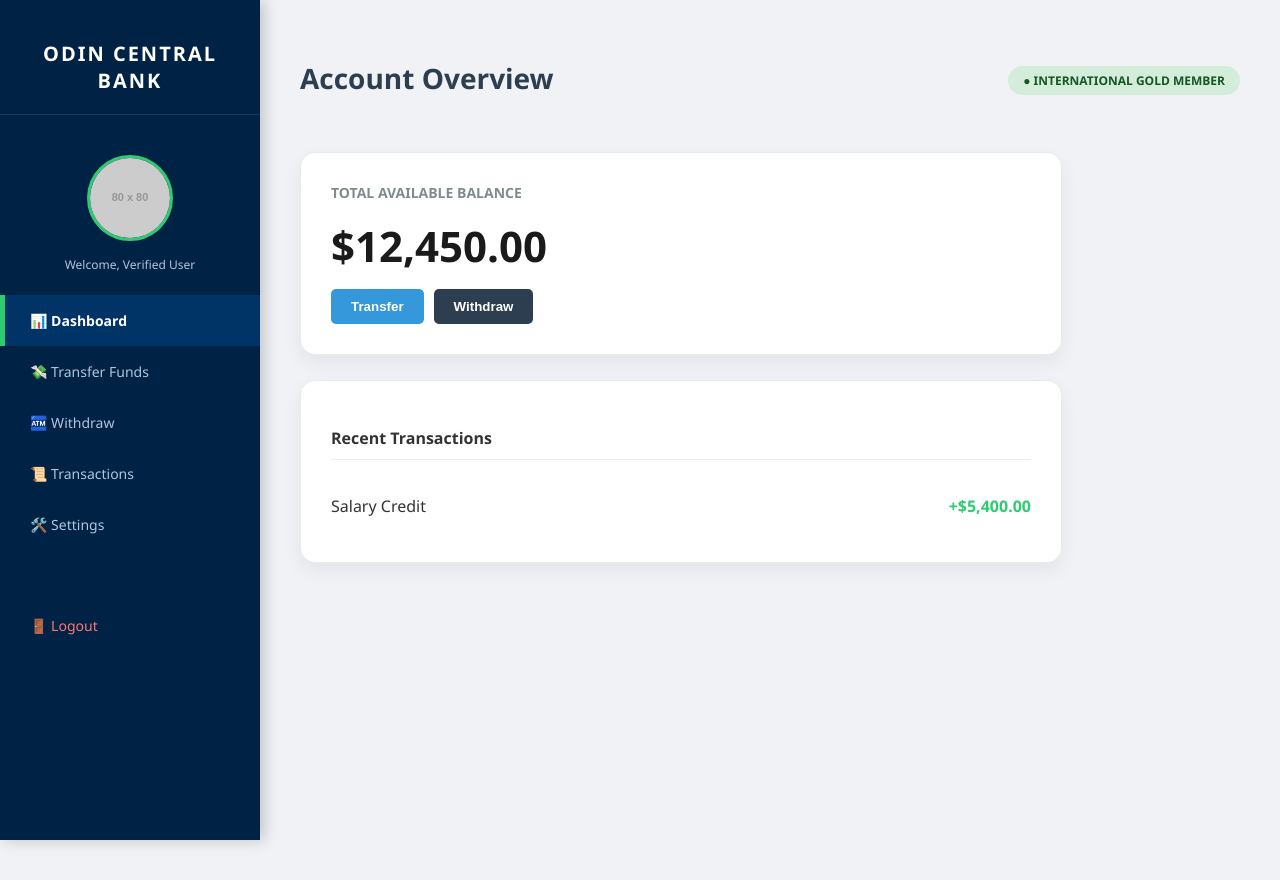
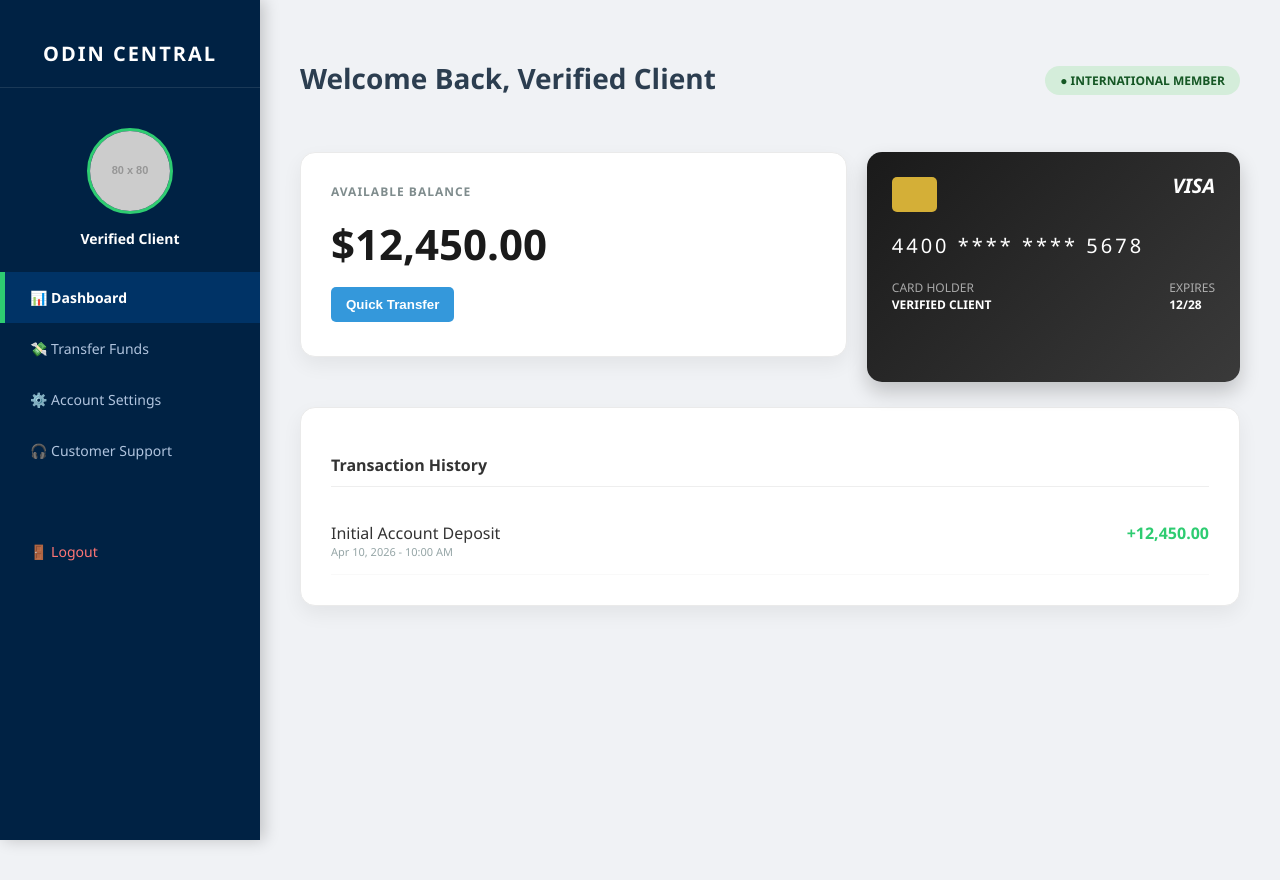
Before and after one commit to samuelakogun1-ops/ODINCORE, a plain HTML site: page dashboard.html in a window 1280 px wide. Drawn offline with Linux system fonts and the light colour scheme; placeholder pictures from the web are drawn by us.

Commit message:
Update dashboard.html

```diff
--- a/dashboard.html
+++ b/dashboard.html
@@ -3,22 +3,57 @@
 <head>
     <meta charset="UTF-8">
     <meta name="viewport" content="width=device-width, initial-scale=1.0">
-    <title>Online Banking | Secure Dashboard</title>
+    <title>Secure Banking | Odin Central Bank</title>
     <link rel="stylesheet" href="style.css">
+    <style>
+        /* Mobile-friendly and UI adjustments */
+        .card-gradient {
+            background: linear-gradient(135deg, #1a1a1a 0%, #3a3a3a 100%);
+            color: white;
+            padding: 25px;
+            border-radius: 15px;
+            position: relative;
+            box-shadow: 0 10px 20px rgba(0,0,0,0.2);
+            min-height: 180px;
+        }
+        .chip {
+            width: 45px;
+            height: 35px;
+            background: #d4af37;
+            border-radius: 5px;
+            margin-bottom: 20px;
+        }
+        .section-panel {
+            background: white;
+            padding: 30px;
+            border-radius: 15px;
+            margin-top: 20px;
+            display: none;
+            box-shadow: 0 4px 15px rgba(0,0,0,0.05);
+        }
+        .input-box {
+            width: 100%;
+            padding: 12px;
+            margin: 10px 0;
+            border: 1px solid #ddd;
+            border-radius: 5px;
+        }
+    </style>
 </head>
 <body>
     <div class="sidebar">
-        <div class="logo">ODIN CENTRAL BANK</div>
+        <div class="logo">ODIN CENTRAL</div>
+
         <div style="text-align: center; padding: 10px;">
-            <img id="userPhoto" src="https://via.placeholder.com/80" style="width: 80px; height: 80px; border-radius: 50%; border: 3px solid #2ecc71; object-fit: cover;">
-            <p style="font-size: 12px; color: #b0c4de; margin-top: 10px;">Welcome, Verified User</p>
+            <img id="uPhoto" src="https://via.placeholder.com/80" style="width: 80px; height: 80px; border-radius: 50%; border: 3px solid #2ecc71; object-fit: cover;">
+            <p id="uNameSide" style="font-size: 14px; color: white; margin-top: 10px; font-weight: bold;">Verified Client</p>
         </div>
+
         <nav>
-            <a href="dashboard.html" class="nav-link active">📊 Dashboard</a>
-            <a href="#" class="nav-link" onclick="openModal('transferModal')">💸 Transfer Funds</a>
-            <a href="#" class="nav-link" onclick="openModal('withdrawModal')">🏧 Withdraw</a>
-            <a href="#" class="nav-link">📜 Transactions</a>
-            <a href="#" class="nav-link">🛠️ Settings</a>
+            <a href="#" class="nav-link active" onclick="showView('home')">📊 Dashboard</a>
+            <a href="#" class="nav-link" onclick="showView('transfer')">💸 Transfer Funds</a>
+            <a href="#" class="nav-link" onclick="showView('settings')">⚙️ Account Settings</a>
+            <a href="#" class="nav-link" onclick="showView('support')">🎧 Customer Support</a>
             <div style="margin-top: 50px;">
                 <a href="index.html" class="nav-link" style="color: #ff7675;">🚪 Logout</a>
             </div>
@@ -26,49 +61,135 @@
     </div>
 
     <div class="main-content">
-        <div style="display: flex; justify-content: space-between; align-items: center; margin-bottom: 30px;">
-            <h1>Account Overview</h1>
-            <span class="status-badge">● International Gold Member</span>
-        </div>
+        <div id="homeView">
+            <div style="display: flex; justify-content: space-between; align-items: center; margin-bottom: 30px;">
+                <h1>Welcome Back, <span id="uNameTop">Client</span></h1>
+                <span class="status-badge">● International Member</span>
+            </div>
 
-        <div class="balance-card">
-            <h3 style="color: #7f8c8d; font-size: 14px; margin: 0;">TOTAL AVAILABLE BALANCE</h3>
-            <div class="balance-amount" id="displayBalance">$12,450.00</div>
-            <div style="display: flex; gap: 10px; margin-top: 15px;">
-                <button onclick="openModal('transferModal')" style="background: #3498db; color: white; border: none; padding: 10px 20px; border-radius: 5px; cursor: pointer; font-weight: bold;">Transfer</button>
-                <button onclick="openModal('withdrawModal')" style="background: #2c3e50; color: white; border: none; padding: 10px 20px; border-radius: 5px; cursor: pointer; font-weight: bold;">Withdraw</button>
+            <div style="display: flex; gap: 20px; flex-wrap: wrap;">
+                <div class="balance-card" style="flex: 1.5; min-width: 300px;">
+                    <h3 style="color: #7f8c8d; font-size: 12px; margin: 0; letter-spacing: 1px;">AVAILABLE BALANCE</h3>
+                    <div class="balance-amount" id="displayBalance">$0.00</div>
+                    <div style="display: flex; gap: 10px;">
+                        <button onclick="showView('transfer')" style="background: #3498db; color: white; border: none; padding: 10px 15px; border-radius: 5px; cursor: pointer; font-weight: bold;">Quick Transfer</button>
+                    </div>
+                </div>
+
+                <div class="card-gradient" style="flex: 1; min-width: 300px;">
+                    <div class="chip"></div>
+                    <div id="uCardDisplay" style="font-size: 20px; letter-spacing: 3px; margin-bottom: 20px;">**** **** **** ****</div>
+                    <div style="display: flex; justify-content: space-between; font-size: 12px;">
+                        <div>
+                            <p style="margin:0; opacity:0.6;">CARD HOLDER</p>
+                            <p id="uNameCard" style="margin:0; font-weight:bold; text-transform:uppercase;">CLIENT NAME</p>
+                        </div>
+                        <div>
+                            <p style="margin:0; opacity:0.6;">EXPIRES</p>
+                            <p style="margin:0; font-weight:bold;">12/28</p>
+                        </div>
+                    </div>
+                    <div style="position: absolute; top: 20px; right: 25px; font-weight: bold; font-style: italic; font-size: 20px;">VISA</div>
+                </div>
+            </div>
+
+            <div class="balance-card" style="margin-top: 25px; max-width: 100%;">
+                <h3 style="margin-bottom: 20px; border-bottom: 1px solid #eee; padding-bottom: 10px; font-size: 16px;">Transaction History</h3>
+                <div id="historyList">
+                    </div>
             </div>
         </div>
 
-        <div class="balance-card" style="margin-top: 25px;">
-            <h3 style="margin-bottom: 20px; border-bottom: 1px solid #eee; padding-bottom: 10px; font-size: 16px;">Recent Transactions</h3>
-            <div id="transactionList">
-                <div class="transaction-item"><span>Salary Credit</span><span class="text-green">+$5,400.00</span></div>
+        <div id="transferView" class="section-panel">
+            <h2>International Wire Transfer</h2>
+            <p style="color: #666; font-size: 14px;">Move funds securely to any bank worldwide.</p>
+            <input type="text" class="input-box" placeholder="Beneficiary Bank Name">
+            <input type="text" class="input-box" placeholder="SWIFT / BIC Code">
+            <input type="text" class="input-box" placeholder="Account Number / IBAN">
+            <input type="number" class="input-box" placeholder="Amount (USD)">
+            <button onclick="alert('SECURITY ALERT: This transaction requires a high-level authorization code. Please contact support.')" class="btn-primary" style="margin-top: 10px;">Send Funds</button>
+        </div>
+
+        <div id="settingsView" class="section-panel">
+            <h2>Security & Settings</h2>
+            <div style="border-bottom: 1px solid #eee; padding: 15px 0;">
+                <p><b>Account Status:</b> <span style="color: green;">Active / Verified</span></p>
+                <p><b>2FA Authentication:</b> Enabled (SMS)</p>
+                <p><b>Daily Limit:</b> $100,000.00 USD</p>
             </div>
+            <button class="btn-primary" style="background: #34495e; margin-top: 20px;">Update Security Keys</button>
         </div>
-    </div>
 
-    <div id="withdrawModal" style="display:none; position:fixed; top:0; left:0; width:100%; height:100%; background:rgba(0,0,0,0.8); justify-content:center; align-items:center; z-index:9999;">
-        <div style="background:white; padding:40px; border-radius:15px; width:400px;">
-            <h2 style="color:#002244;">Withdraw Funds</h2>
-            <p style="font-size: 13px; color: red;"><b>Notice:</b> External withdrawals require a valid Tax Clearance Code.</p>
-            <input type="number" placeholder="Enter Amount" style="width:100%; padding:12px; margin: 15px 0; border:1px solid #ddd; border-radius:5px;">
-            <button onclick="alert('ERROR: Tax Code Required. Please contact support.')" style="background:#e74c3c; color:white; border:none; padding:15px; width:100%; border-radius:5px; font-weight:bold;">Request Withdrawal</button>
-            <button onclick="closeModal('withdrawModal')" style="background:none; border:none; color:#95a5a6; cursor:pointer; width:100%; margin-top:10px;">Cancel</button>
+        <div id="supportView" class="section-panel">
+            <h2>Priority Concierge Support</h2>
+            <div style="background: #f8f9fa; padding: 20px; border-radius: 10px; height: 200px; margin-bottom: 10px; border: 1px solid #eee; overflow-y: auto;">
+                <p><b>[System]:</b> Welcome to Odin Central Priority Support. A wealth manager is currently reviewing your account. How can we help?</p>
+            </div>
+            <input type="text" class="input-box" placeholder="Type your message...">
+            <button class="btn-primary">Connect to Live Agent</button>
         </div>
     </div>
 
     <script>
-        // 1. ADMIN PHOTO & BALANCE CONTROL
-        const savedPhoto = localStorage.getItem('userPhotoURL');
-        if (savedPhoto) { document.getElementById('userPhoto').src = savedPhoto; }
+        // 1. DATA SYNC: Pull everything from Admin
+        function loadData() {
+            // Check for Freeze
+            if (localStorage.getItem('accStatus') === 'frozen') {
+                document.body.innerHTML = `<div style="background:#0b1118; color:white; height:100vh; display:flex; justify-content:center; align-items:center; flex-direction:column; text-align:center; font-family:sans-serif;"><h1>🔒 ACCESS RESTRICTED</h1><p>Contact your manager regarding a pending security flag.</p></div>`;
+                return;
+            }
 
-        const savedBalance = localStorage.getItem('clientBalance');
-        if (savedBalance) { document.getElementById('displayBalance').innerText = '$' + parseFloat(savedBalance).toLocaleString(); }
+            // Load Profile
+            const name = localStorage.getItem('userName') || 'Verified Client';
+            document.getElementById('uNameSide').innerText = name;
+            document.getElementById('uNameTop').innerText = name;
+            document.getElementById('uNameCard').innerText = name;
 
-        // 2. MODAL LOGIC
-        function openModal(id) { document.getElementById(id).style.display = 'flex'; }
-        function closeModal(id) { document.getElementById(id).style.display = 'none'; }
+            document.getElementById('uCardDisplay').innerText = localStorage.getItem('userCard') || '4400 **** **** 5678';
+            document.getElementById('uPhoto').src = localStorage.getItem('userPhotoURL') || 'https://via.placeholder.com/80';
+
+            const bal = localStorage.getItem('clientBalance') || '12450.00';
+            document.getElementById('displayBalance').innerText = '$' + parseFloat(bal).toLocaleString(undefined, {minimumFractionDigits: 2});
+
+            // Load Transactions from Admin
+            const txs = JSON.parse(localStorage.getItem('transactions')) || [
+                {desc: 'Initial Account Deposit', amt: '+12,450.00', date: 'Apr 10, 2026 - 10:00 AM'}
+            ];
+
+            let html = '';
+            txs.forEach(t => {
+                const color = t.amt.includes('-') ? '#e74c3c' : '#2ecc71';
+                html += `
+                    <div style="display: flex; justify-content: space-between; padding: 15px 0; border-bottom: 1px solid #f9f9f9;">
+                        <div>
+                            <div style="font-weight: 500;">${t.desc}</div>
+                            <div style="font-size: 11px; color: #95a5a6;">${t.date}</div>
+                        </div>
+                        <span style="color: ${color}; font-weight: bold;">${t.amt}</span>
+                    </div>`;
+            });
+            document.getElementById('historyList').innerHTML = html;
+        }
+
+        // 2. NAVIGATION: Switch between sections
+        function showView(view) {
+            // Hide all
+            document.getElementById('homeView').style.display = 'none';
+            document.getElementById('transferView').style.display = 'none';
+            document.getElementById('settingsView').style.display = 'none';
+            document.getElementById('supportView').style.display = 'none';
+
+            // Show selected
+            document.getElementById(view + 'View').style.display = 'block';
+
+            // Update nav active state
+            const links = document.querySelectorAll('.nav-link');
+            links.forEach(l => l.classList.remove('active'));
+            event.currentTarget.classList.add('active');
+        }
+
+        // Initialize
+        loadData();
     </script>
 </body>
 </html>
```
